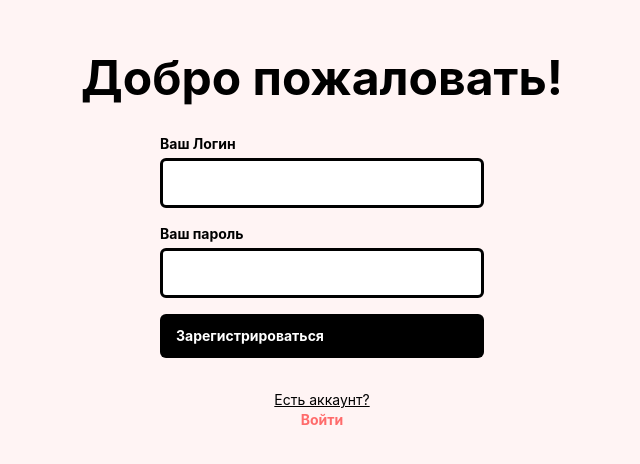
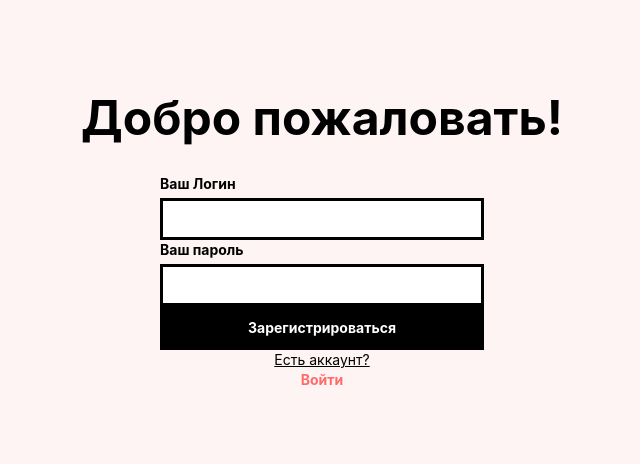
Before and after one commit to ChesanchesPt/blog-proj, a React (Vite) app in the folder frontend/: page /register in a window 1280 px wide. Shown: the part 158-622 px from the top of the page, without its empty margins (318-958 px from the left). Built offline with nearby package versions, Linux system fonts and the light colour scheme; no server answers.

Commit message:
feat: enhance ButtonSubmit and PostCard components with improved styling and functionality

```diff
--- a/frontend/src/components/ButtonSubmit.tsx
+++ b/frontend/src/components/ButtonSubmit.tsx
@@ -3,11 +3,10 @@ import { type ButtonHTMLAttributes, type ReactNode } from 'react'
 interface ButtonProps extends ButtonHTMLAttributes<HTMLButtonElement> {
   children: ReactNode
   loading?: boolean
-  variant?: 'primary' | 'secondary'
 }
 
 export const ButtonSubmit = ({ children, loading, disabled, className = '', ...props }: ButtonProps) => {
-  const base = `w-full flex flex-col text-sm font-bold rounded-md bg-black text-white px-4 py-3 mb-8
+  const base = `w-full flex justify-center items-center text-sm font-bold bg-black text-white px-4 py-3
   transition-shadow hover:bg-accent hover:shadow-[4px_4px_0px_#1A1A1A]
   active:shadow-none`
 
@@ -18,7 +17,7 @@ export const ButtonSubmit = ({ children, loading, disabled, className = '', ...p
       {...props}
     >
       {loading ? (
-        <span className="inline-flex items-center gap-2">
+        <span className="items-center gap-2">
           <svg className="animate-spin h-4 w-4" viewBox="0 0 24 24" fill="none">
             <circle className="opacity-25" cx="12" cy="12" r="10" stroke="currentColor" strokeWidth="4" />
             <path className="opacity-75" fill="currentColor" d="M4 12a8 8 0 018-8V0C5.373 0 0 5.373 0 12h4z" />
--- a/frontend/src/components/PostCard.tsx
+++ b/frontend/src/components/PostCard.tsx
@@ -1,16 +1,38 @@
 import { Link } from 'react-router-dom';
 import { formatRelativeDate } from '../utils/dates';
 import { type Post } from '../types';
+import { useRecentPosts } from '../contexts/RecentPostsContext';
 
 interface PostCardProps {
   post: Post;
 }
 
 export const PostCard = ({ post }: PostCardProps) => {
+  const { addRecentPost } = useRecentPosts();
+
   return (
     <article
-      className="max-w-[748px] border-3 border-neo-black bg-white p-4 transition-shadow hover:shadow-[2px_2px_0px_#1A1A1A] hover:-translate-y-0.5"
+      className="max-w-187 border-3 border-neo-black bg-white p-4 transition-shadow hover:shadow-[2px_2px_0px_#1A1A1A] hover:-translate-y-0.5"
     >
+      <div className="flex flex-wrap gap-x-4 mb-2.5 items-center text-[14px] font-medium text-black">
+        <span>
+          Автор:{' '}
+          <Link to={`/users/${post.author.id}`} className="font-bold underline hover:bg-neo-yellow">
+            {post.author.username}
+          </Link>
+        </span>
+        <span>{formatRelativeDate(post.createdAt)}</span>
+      </div>
+
+      <h2 className="text-x mb-2.5 font-bold">
+        <Link
+          to={`/posts/${post.id}`}
+          onClick={() => addRecentPost(post)}
+          className="hover:underline hover:decoration-accent hover:decoration-4">
+          {post.title}
+        </Link>
+      </h2>
+
       {post.imageUrl && (
         <img
           src={post.imageUrl}
@@ -18,25 +40,13 @@ export const PostCard = ({ post }: PostCardProps) => {
           className="w-full h-48 object-cover border-2 border-neo-black mb-4"
         />
       )}
-      <h2 className="text-x font-black mb-2">
-        <Link to={`/posts/${post.id}`} className="hover:underline hover:decoration-accent hover:decoration-4">
-          {post.title}
-        </Link>
-      </h2>
 
       <p className="text-sm text-black line-clamp-5 mb-3">
         {post.description || 'Нет описания'}
       </p>
 
       <div className="flex flex-wrap justify-between items-center text-xs font-medium text-gray-600">
-        <span>
-          Автор:{' '}
-          <Link to={`/users/${post.author.id}`} className="font-bold underline hover:bg-neo-yellow">
-            {post.author.username}
-          </Link>
-        </span>
         <span>{post.points}</span>
-        <span>{formatRelativeDate(post.createdAt)}</span>
       </div>
     </article>
   );
--- a/frontend/src/components/TextField.tsx
+++ b/frontend/src/components/TextField.tsx
@@ -8,17 +8,16 @@ interface TextFieldProps extends InputHTMLAttributes<HTMLInputElement> {
 export const TextField = ({ label, error, id, className = '', ...props }: TextFieldProps) => {
   const inputId = id || label.toLowerCase().replace(/\s+/g, '-')
   return (
-    <div className="flex flex-col gap-1 mb-4">
+    <div className="flex flex-col gap-1">
       <label htmlFor={inputId} className="text-sm font-bold text-neo-black">
         {label}
       </label>
       <input
         id={inputId}
         className={`
-          w-81 border-3 border-neo-black
-          px-3 py-3 text-sm font-medium bg-white
-          outline-none rounded-md focus:border-accent
-          transition-colors
+          w-81 border-3 border-neo-black px-3 py-2 text-sm font-medium bg-white outline-none
+          focus:ring-2 focus:ring-accent
+          transition-shadow hover:shadow-[1px_1px_0px_#1A1A1A]
           ${error ? 'border-red-500' : ''}
           ${className}
         `}
```
